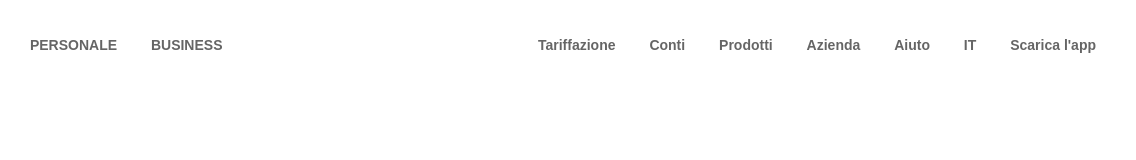
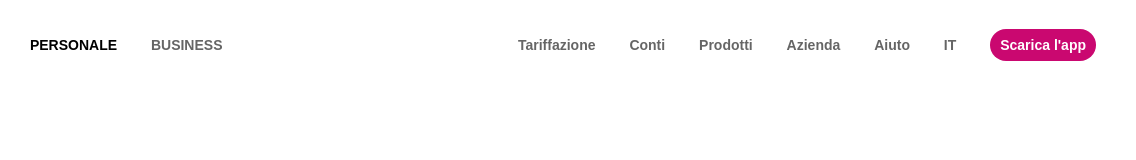
Before and after one commit to PietroMarrazzo/js-html-css-revolut, a plain HTML site: page index.html in a window 1280 px wide. Shown: the full height of the page, 144-1280 px from the left. Drawn offline with nearby package versions, Linux system fonts and the light colour scheme.

Commit message:
qualche fix css

```diff
--- a/css/style.css
+++ b/css/style.css
@@ -68,6 +68,19 @@ header .container {
     opacity: 0.6;
 }
 
+.navbar-main .list-link-sx li:nth-child(2) a {
+    opacity: 1;
+}
+
+
+/* btn navbar */
+.navbar-main .list-link-dx .btn {
+    background-color: rgb(202, 8, 112);
+    opacity: 1;
+    padding: 8px 10px;
+    color: white;
+    border-radius: 100px;
+}
 
 /* dropdown menu */
 .navbar-main .dropper-menu {
--- a/js/main.js
+++ b/js/main.js
@@ -21,6 +21,5 @@ $(document).ready(function() {
 
     });
 
-    // click su sfondo -> hide menu
 
 }); // fine doc ready
```
